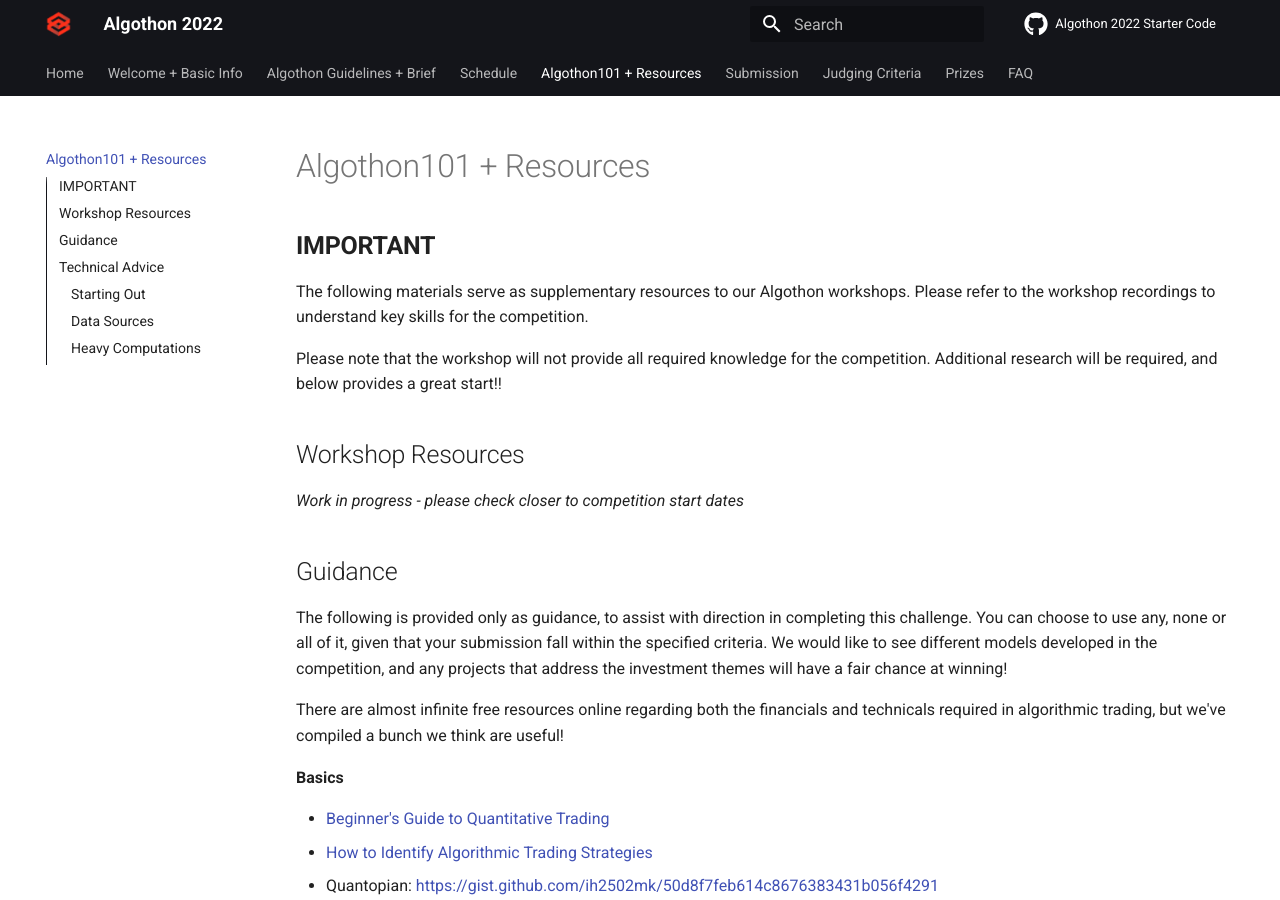
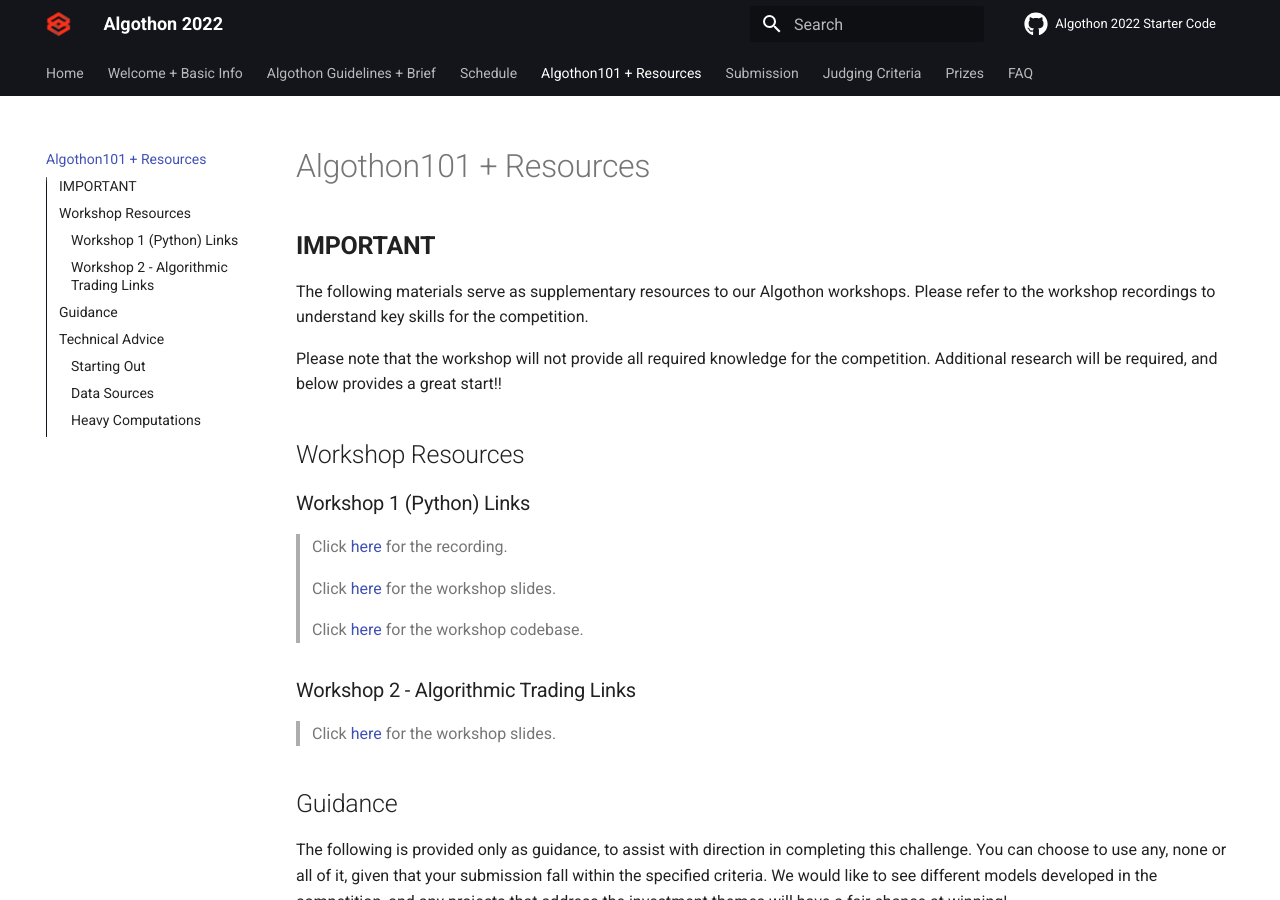
Before and after one commit to loh-0/Algothon25-wiki, an MkDocs documentation site: the page built from docs/4resources.md, in a window 1280 px wide and 900 px high. Built offline with MkDocs 1.6.1 and Material for MkDocs 9.7.7, drawn with Linux system fonts in a browser that asks for light colours; comment, search, counter and statistics services are not loaded.

Commit message:
Added link to workshop 2 slides

```diff
--- a/docs/1basicInfo.md
+++ b/docs/1basicInfo.md
@@ -21,9 +21,10 @@ For any questions leading up to or throughout the duration of this competition,
 
 > Click [here](https://replit.com/@UNSW-Fintech-So/AlgothonWorkshop1-Overview#main.py) for the workshop codebase.
 
+### Workshop 2 - Algorithmic Trading Links
 
-### **Presentation**
+> Click [here](https://drive.google.com/file/d/1qJPwl48jnsaiHP7QxfK7TlED60zx0UO2/view?usp=sharing) for the workshop slides.
 
-*Work in Progress*
+---
 
 👌 **Note:** To contact us, email us at *events@unswfintech.com* with '[2022 Algothon]' preceding your subject line, or message our Facebook page.
--- a/docs/4resources.md
+++ b/docs/4resources.md
@@ -8,7 +8,17 @@ Please note that the workshop will not provide all required knowledge for the co
 
 ## Workshop Resources ##
 
-*Work in progress - please check closer to competition start dates*
+### Workshop 1 (Python) Links
+> Click [here](https://zoom.us/rec/share/sF8EVA8-_VaUEnGM-3ZoIgSbD5bYyGoW1TXnYD1U71-A0PHdR_8DU116lU2Ab5Qi.OhWS8Dh6lV2ibvC9) for the recording.
+
+> Click [here](https://unsw-my.sharepoint.com/:p:/g/personal/z5363065_ad_unsw_edu_au/EU0JccsEvXpAqg_s6zTMS2MBR3nhdrKBAT9pcOBlouPE_g?rtime=DCx2B_5U2kg) for the workshop slides.
+
+> Click [here](https://replit.com/@UNSW-Fintech-So/AlgothonWorkshop1-Overview#main.py) for the workshop codebase.
+
+### Workshop 2 - Algorithmic Trading Links
+
+> Click [here](https://drive.google.com/file/d/1qJPwl48jnsaiHP7QxfK7TlED60zx0UO2/view?usp=sharing) for the workshop slides.
+
 
 ## Guidance
 
```
Also changed, not shown: docs/2guidelines.md (+0 -1 lines).
